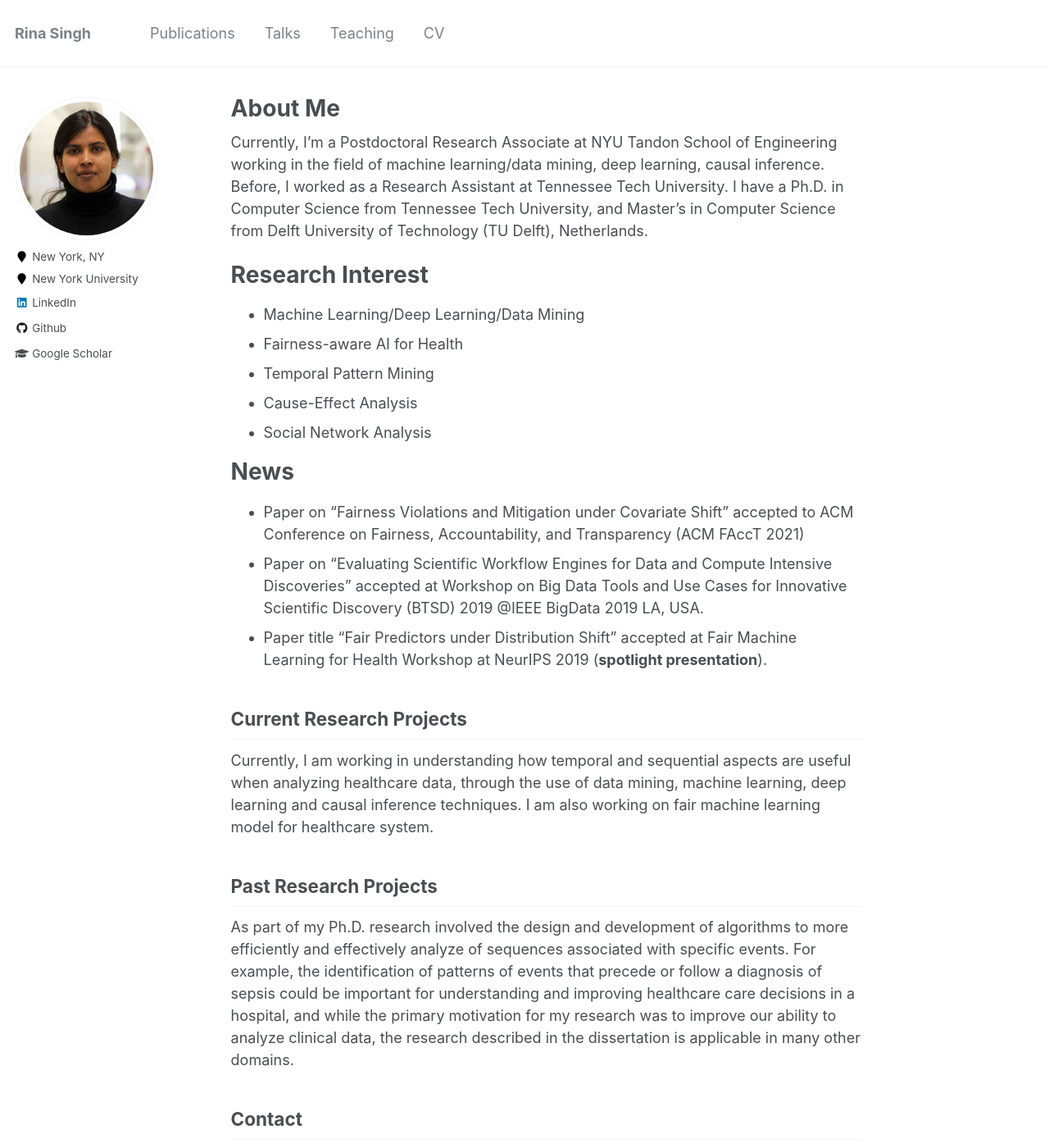
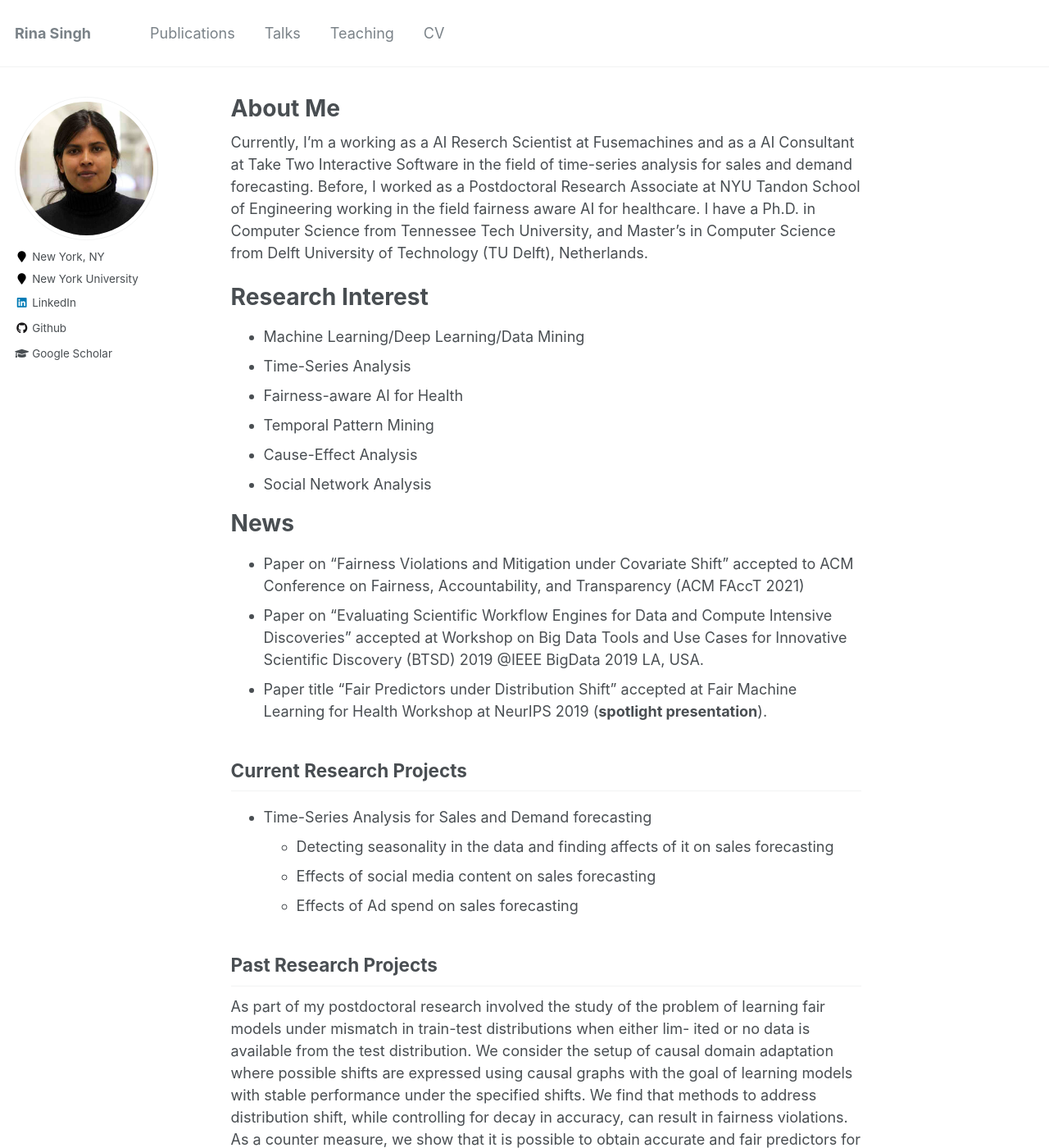
Before and after one commit to rsingh43/rsingh43.github.io, a Jekyll site: the page built from _pages/about.md, in a window 1280 px wide and 1400 px high. Shown: the whole window at 82% size. Built offline with Jekyll 4.4.1, drawn with Linux system fonts in a browser that asks for light colours; some of the changed text lies outside the part shown.

Commit message:
Update about.md

```diff
--- a/_pages/about.md
+++ b/_pages/about.md
@@ -7,13 +7,14 @@ redirect_from:
   - /about/
   - /about.html
 ---
-Currently, I'm a Postdoctoral Research Associate at NYU Tandon School of Engineering working in the field of machine learning/data mining, deep learning, causal inference. Before, I worked as a Research Assistant at Tennessee Tech University. I have a Ph.D. in Computer Science from Tennessee Tech University, and Master’s in Computer Science from Delft University of Technology (TU Delft), Netherlands.
+Currently, I'm a working as a AI Reserch Scientist at Fusemachines and as a AI Consultant at Take Two Interactive Software in the field of time-series analysis for sales and demand forecasting. Before, I worked as a Postdoctoral Research Associate at NYU Tandon School of Engineering working in the field fairness aware AI for healthcare. I have a Ph.D. in Computer Science from Tennessee Tech University, and Master’s in Computer Science from Delft University of Technology (TU Delft), Netherlands.
 
 <!--Currently, I'm a Postdoctoral Research Associate at [NYU Tandon School of Engineering](https://engineering.nyu.edu/), under the supervision of [Prof. Rumi Chunara](https://rumichunara.github.io/). Before, I worked as a Research Assistant at Tennessee Tech University, under the supervision of [Prof. Doug Talbert](https://users.csc.tntech.edu/~dtalbert/). I have a Ph.D. in Computer Science from Tennessee Tech University, Master’s in Computer Science from Delft University of Technology (TU Delft), Netherlands, and a B.E. in Software Engineering from Nepal College of Information Technology.-->
 
 Research Interest
 ======
 * Machine Learning/Deep Learning/Data Mining
+* Time-Series Analysis
 * Fairness-aware AI for Health
 * Temporal Pattern Mining
 * Cause-Effect Analysis
@@ -27,13 +28,18 @@ News
 
 Current Research Projects
 ------
-Currently, I am working in understanding how temporal and sequential aspects are useful when analyzing healthcare data, through the use of data mining, machine learning, deep learning and causal inference techniques. I am also working on fair machine learning model for healthcare system.
+* Time-Series Analysis for Sales and Demand forecasting
+   * Detecting seasonality in the data and finding affects of it on sales forecasting
+   * Effects of social media content on sales forecasting
+   * Effects of Ad spend on sales forecasting
 
 Past Research Projects
 ------
+As part of my postdoctoral research involved the study of the problem of learning fair models under mismatch in train-test distributions when either lim- ited or no data is available from the test distribution. We consider the setup of causal domain adaptation where possible shifts are expressed using causal graphs with the goal of learning models with stable performance under the specified shifts. We find that methods to address distribution shift, while controlling for decay in accuracy, can result in fairness violations. As a counter measure, we show that it is possible to obtain accurate and fair predictors for widely studied fairness definitions and under a large class of shifts particularly prevalent in healthcare tasks.
+
 As part of my Ph.D. research involved the design and development of algorithms to more efficiently and effectively analyze of sequences associated with specific events. For example, the identification of patterns of events that precede or follow a diagnosis of sepsis could be important for understanding and improving healthcare care decisions in a hospital, and while the primary motivation for my research was to improve our ability to analyze clinical data, the research described in the dissertation is applicable in many other domains.
 
 Contact
 ------
 <!--- Contact me via [Email](mailto:rina.singh@nyu.edu?subject=[GitHub]%20Source%20Han%20Sans)  --->
-Contact me via Email: rina[dot]singh[at]nyu[dot]edu
+Contact me via Email: rina[at]fusemachines[dot]com
```
